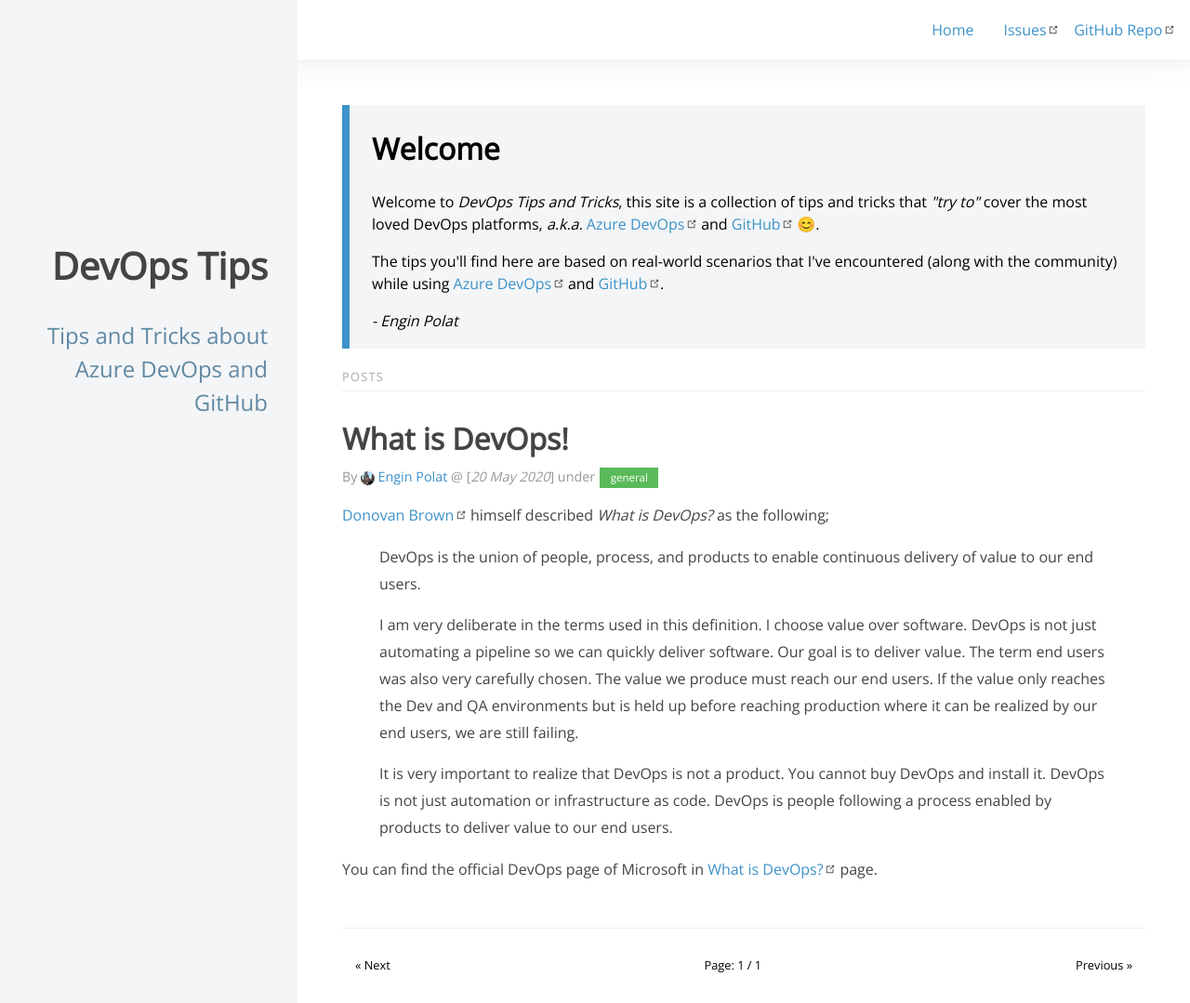
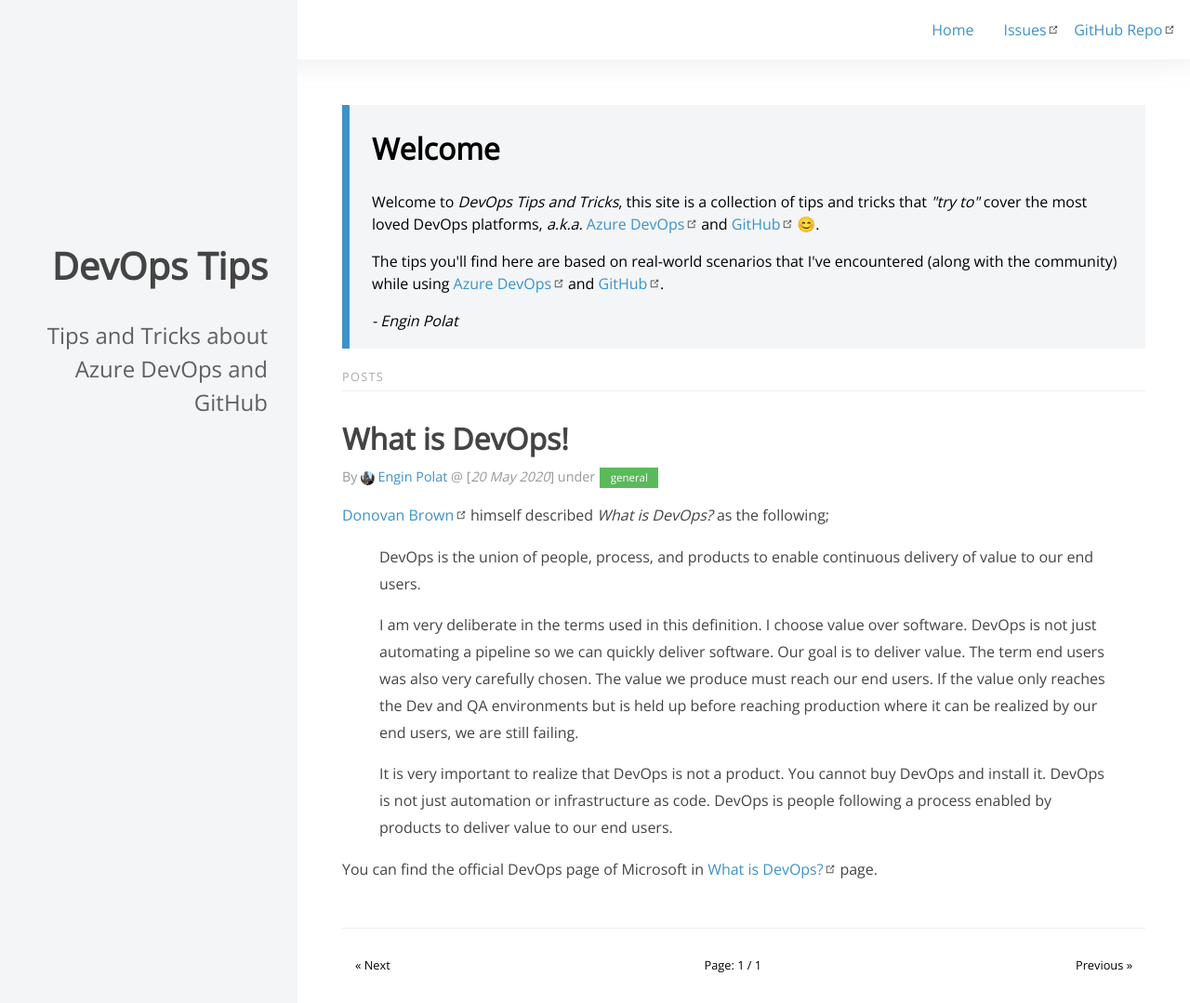
Before and after one commit to polatengin/devopstips.net, a Jekyll site: the page built from index.html, in a window 1280 px wide and 1079 px high. Shown: the whole window at 93% size. Built offline with Jekyll 4.4.1, drawn with Linux system fonts in a browser that asks for light colours; nearby versions of some CDN libraries; the list of posts is cut into pages by our own code.

Commit message:
tagline color turn into a variable

```diff
--- a/_includes/css/style.css
+++ b/_includes/css/style.css
@@ -4,6 +4,7 @@
   --link-color: #3d92c9;
   --contrast-background: #f3f5f7;
   --shadow-color: #87878766;
+  --tagline-color: #5f5f5f;
 }
 
 * {
@@ -58,7 +59,7 @@
 }
 .brand-tagline {
   font-weight: 300;
-  color: #6188a2;
+  color: var(--tagline-color);
 }
 
 .nav-list {
```
